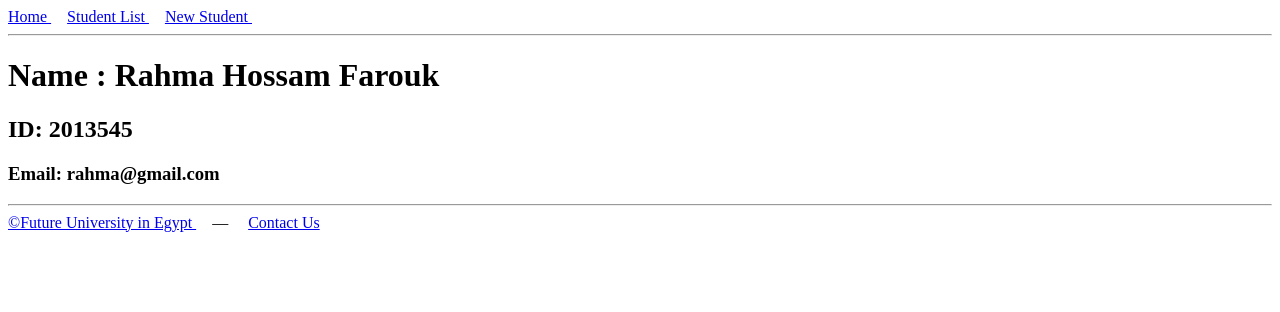
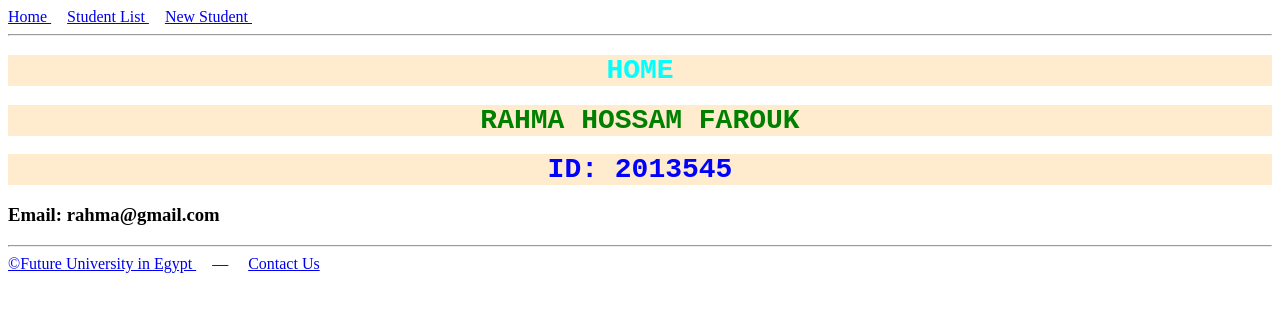
Before and after one commit to rahmahoussam/DM324-Fall, a plain HTML site: page index.html in a window 1280 px wide. Drawn offline with Linux system fonts and the light colour scheme.

Commit message:
Update index.html

```diff
--- a/index.html
+++ b/index.html
@@ -1,6 +1,37 @@
 <html>
     <head>
 <title> DM324 -  Home Page </title>
+<style>
+    h1{
+        text-align: center;
+        color:green;
+        text-transform: uppercase;
+        background-color: blanchedalmond ;
+        font-size: 28px;
+        font-family: 'Courier New', Courier, monospace;
+
+
+        }
+        .title{
+            text-align: center;
+        color:blue;
+        text-transform: uppercase;
+        background-color: blanchedalmond ;
+        font-size: 28px;
+        font-family: 'Courier New', Courier, monospace;
+
+        }
+
+       #specialTitle{
+            text-align: center;
+        color:aqua;
+        text-transform: uppercase;
+        background-color: blanchedalmond ;
+        font-size: 28px;
+        font-family: 'Courier New', Courier, monospace;
+
+        }
+</style>
     </head>
 
 
@@ -16,9 +47,10 @@
 
 <hr/>
 <!--section start-->
-        <h1> Name : Rahma Hossam Farouk</h1>
-        <h2> ID: 2013545</h2>
-        <h3> Email: rahma@gmail.com</h3>
+<h1 id="specialTitle"> HOME </h1>
+<h1> Rahma Hossam Farouk </h1>
+<h1 class="title"> ID: 2013545</h1>
+<h3> Email: rahma@gmail.com</h3>
 <!--section end-->
 
 
```
